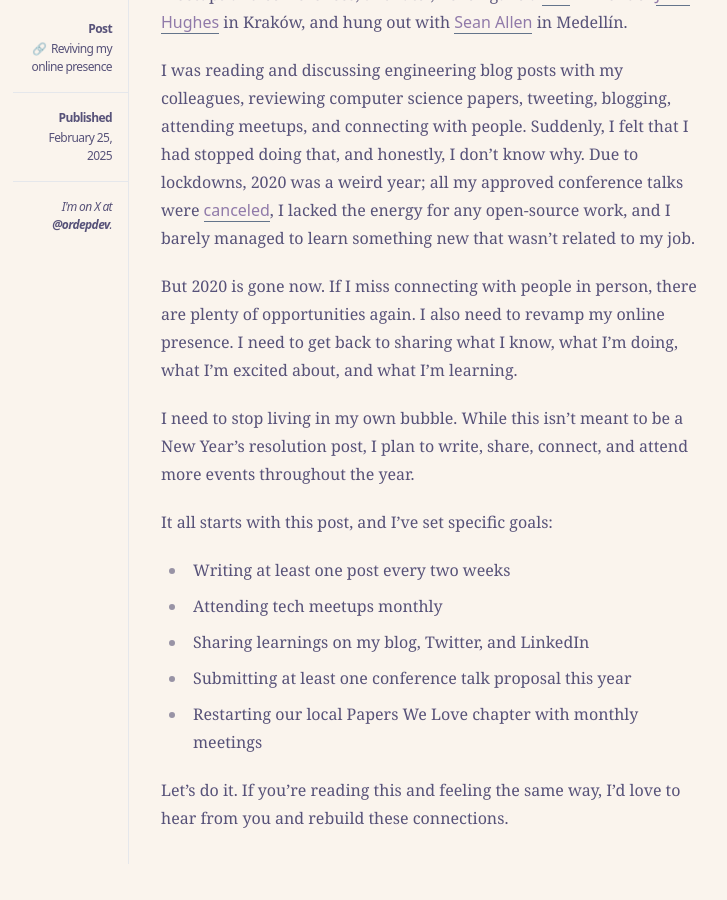
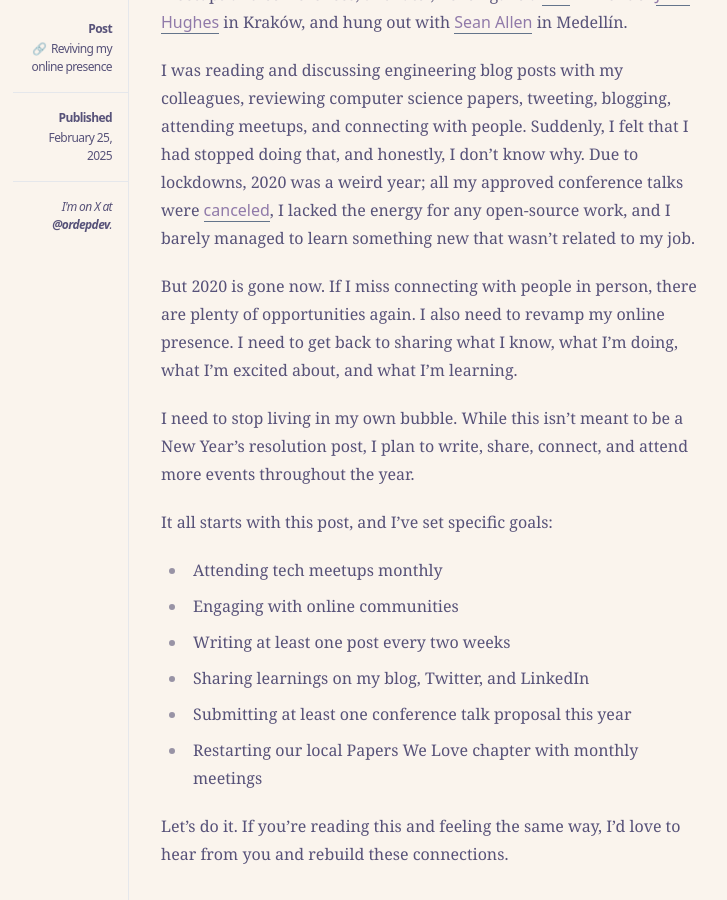
Before and after one commit to ordepdev/ordepdev.github.io, a Jekyll site: the page built from _posts/2025-02-25-reviving-my-online-presence.md, in a window 1280 px wide and 900 px high, scrolled down 744 px. Shown: the whole window, without its empty margins (284-1011 px from the left). Built offline with Jekyll 4.4.1, drawn with Linux system fonts in a browser that asks for light colours; before the commit the page ends 1608 px from its top, so only the background shows below that.

Commit message:
Add one more goal

```diff
--- a/_posts/2025-02-25-reviving-my-online-presence.md
+++ b/_posts/2025-02-25-reviving-my-online-presence.md
@@ -21,8 +21,9 @@ I need to stop living in my own bubble. While this isn't meant to be a New Year'
 
 It all starts with this post, and I've set specific goals:
 
+- Attending tech meetups monthly
+- Engaging with online communities
 - Writing at least one post every two weeks
-- Attending tech meetups monthly
 - Sharing learnings on my blog, Twitter, and LinkedIn
 - Submitting at least one conference talk proposal this year
 - Restarting our local Papers We Love chapter with monthly meetings
```
